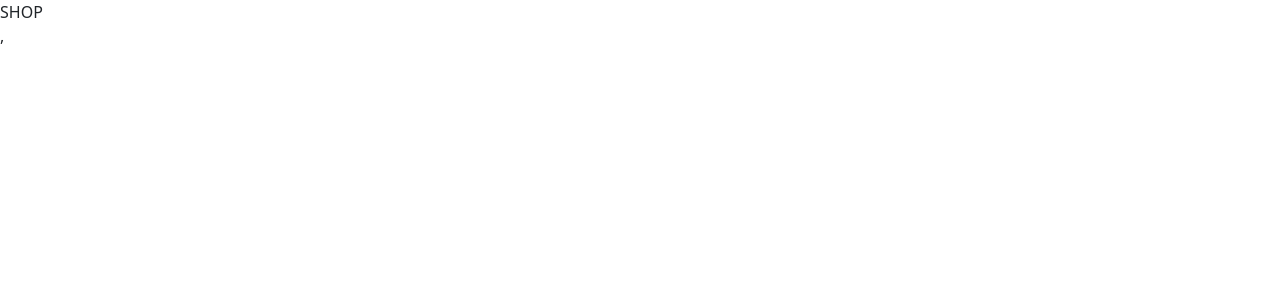
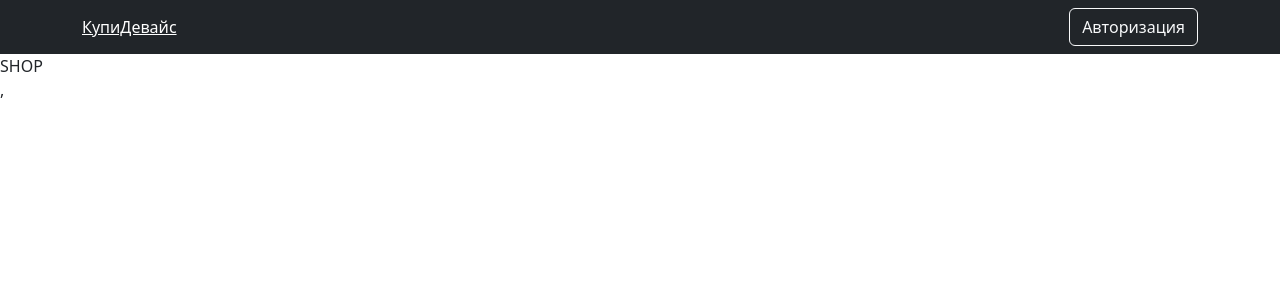
Before and after one commit to 1iekim/store-React-, a React (Create React App) app in the folder client/: page / in a window 1280 px wide. Shown: the top 300 px of the page. Built offline with nearby package versions, Linux system fonts and the light colour scheme.

Commit message:
feat: create navbar

```diff
--- a/client/src/App.js
+++ b/client/src/App.js
@@ -1,10 +1,12 @@
 import React from "react";
 import { BrowserRouter } from "react-router-dom";
 import AppRouter from "./components/AppRouter";
+import NavBar from "./components/NavBar";
 
 function App() {
   return (
     <BrowserRouter>
+      <NavBar />
       <AppRouter />
     </BrowserRouter>
   );
--- /dev/null
+++ b/client/src/components/NavBar.js
@@ -0,0 +1,26 @@
+import React, { useContext } from "react";
+import { Context } from "..";
+import { Button, Navbar, Nav, Container } from "react-bootstrap";
+// import Nav from "react-bootstrap/Nav";
+// import Container from "react-bootstrap/Container";
+import { NavLink } from "react-router-dom";
+import { SHOP_ROUTER } from "../utils/consts";
+
+const NavBar = () => {
+  const { user } = useContext(Context);
+
+  return (
+    <Navbar bg="dark" data-bs-theme="dark">
+      <Container>
+        <NavLink style={{ color: "white" }} to={SHOP_ROUTER}>
+          КупиДевайс
+        </NavLink>
+        <Nav className="ml-auto" style={{ color: "white" }}>
+          <Button variant="outline-light">Авторизация</Button>
+        </Nav>
+      </Container>
+    </Navbar>
+  );
+};
+
+export default NavBar;
```
